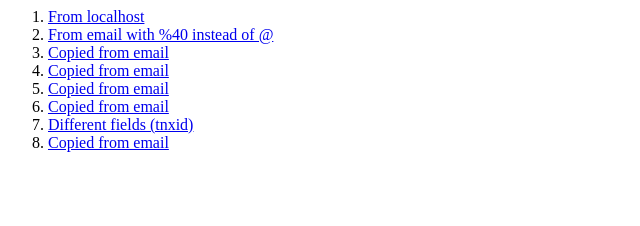
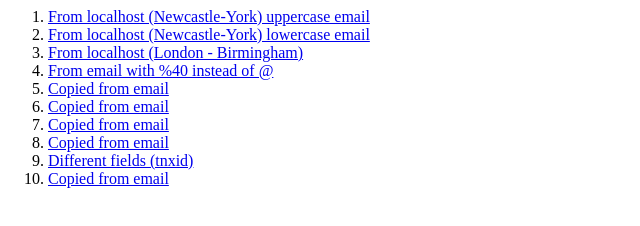
Before and after one commit to brian-carroll/junk, a plain HTML site: page index.html in a window 1280 px wide. Shown: the whole page, without its empty margins (0-640 px from the left). Drawn offline with Linux system fonts and the light colour scheme.

Commit message:
add more links

```diff
--- a/index.html
+++ b/index.html
@@ -9,8 +9,20 @@
   <ol>
 
     <li>
+      <a href="https://api.thetrainline.com/mobile/op/orderhistory/deeplink?email=BRIAN.CARROLL%40THETRAINLINE.COM&orderid=c4c1f3fb-ddae-4565-a98e-7a05ddee5254&token=RH58WNH664">
+        From localhost (Newcastle-York) uppercase email
+      </a>
+    </li>
+
+    <li>
+      <a href="https://api.thetrainline.com/mobile/op/orderhistory/deeplink?email=brian.carroll%40thetrainline.com&orderid=c4c1f3fb-ddae-4565-a98e-7a05ddee5254&token=RH58WNH664">
+        From localhost (Newcastle-York) lowercase email
+      </a>
+    </li>
+
+    <li>
       <a href="https://api.thetrainline.com/mobile/op/orderhistory/deeplink?email=BRIAN.CARROLL%40THETRAINLINE.COM&orderid=9a2b017c-5872-4b60-8d2e-950a300f981a&token=FCHXWWNWKX">
-        From localhost
+        From localhost (London - Birmingham)
       </a>
     </li>
 
```
